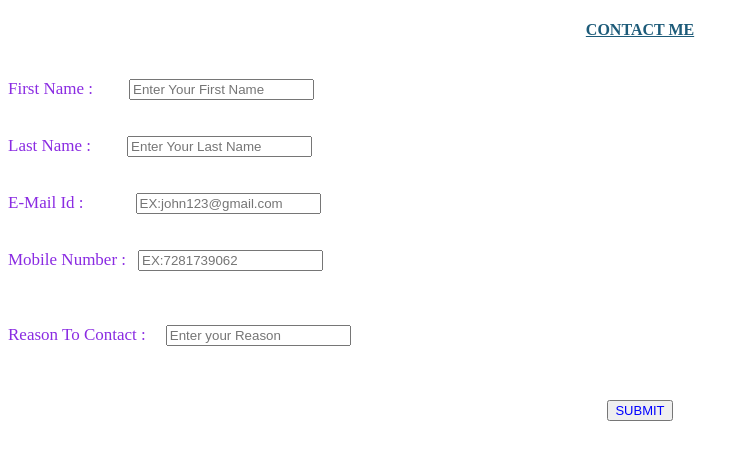
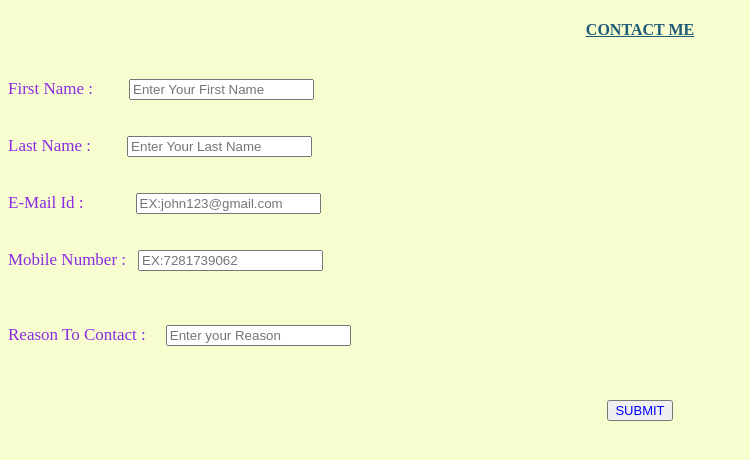
Before and after one commit to jasmitha3052/CSS-Project, a plain HTML site: page contact me.html in a window 1280 px wide. Shown: the whole page, without its empty margins (0-750 px from the left). Drawn offline with Linux system fonts and the light colour scheme.

Commit message:
modify in contact me page

```diff
--- a/contact me.html
+++ b/contact me.html
@@ -4,7 +4,7 @@
     <title>contact me</title>
     <style>
         body{
-            bgcolor:#F8FDCF;
+            background-color:#F8FDCF;
         }
         label{
             color:blueviolet;
```
